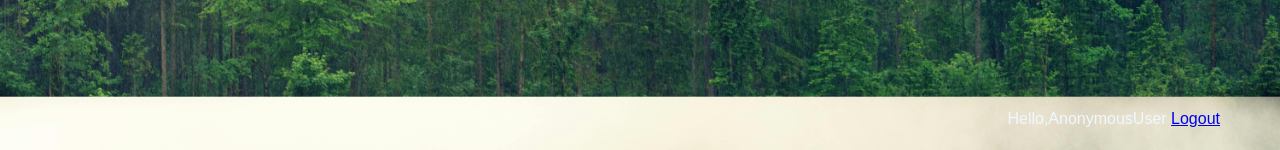
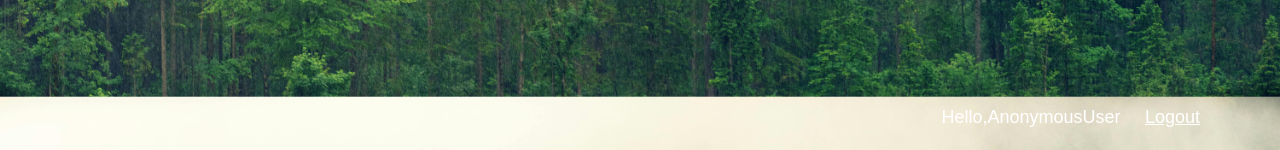
Before and after one commit to UjjwalMrzn/PhoneBook, a Django app: template accounts/templates/accounts/home.html in a window 1280 px wide. Shown: the part 650-800 px from the top of the page. Run offline with Django 3.2, Linux system fonts and the light colour scheme; the template is opened without the code that fills it, so the values that code supplies are empty.

Commit message:
hello-msg-size

```diff
--- a/accounts/templates/accounts/main.html
+++ b/accounts/templates/accounts/main.html
@@ -41,12 +41,12 @@
 }
 
 
-/* .hello-msg{
+.hello-msg{
   font-size: 18px;
   color: #fff;
   margin-right: 20px;
 
-} */
+}
 </style>
 </head>
 <body>
```
Also changed, not shown: db.sqlite3.
